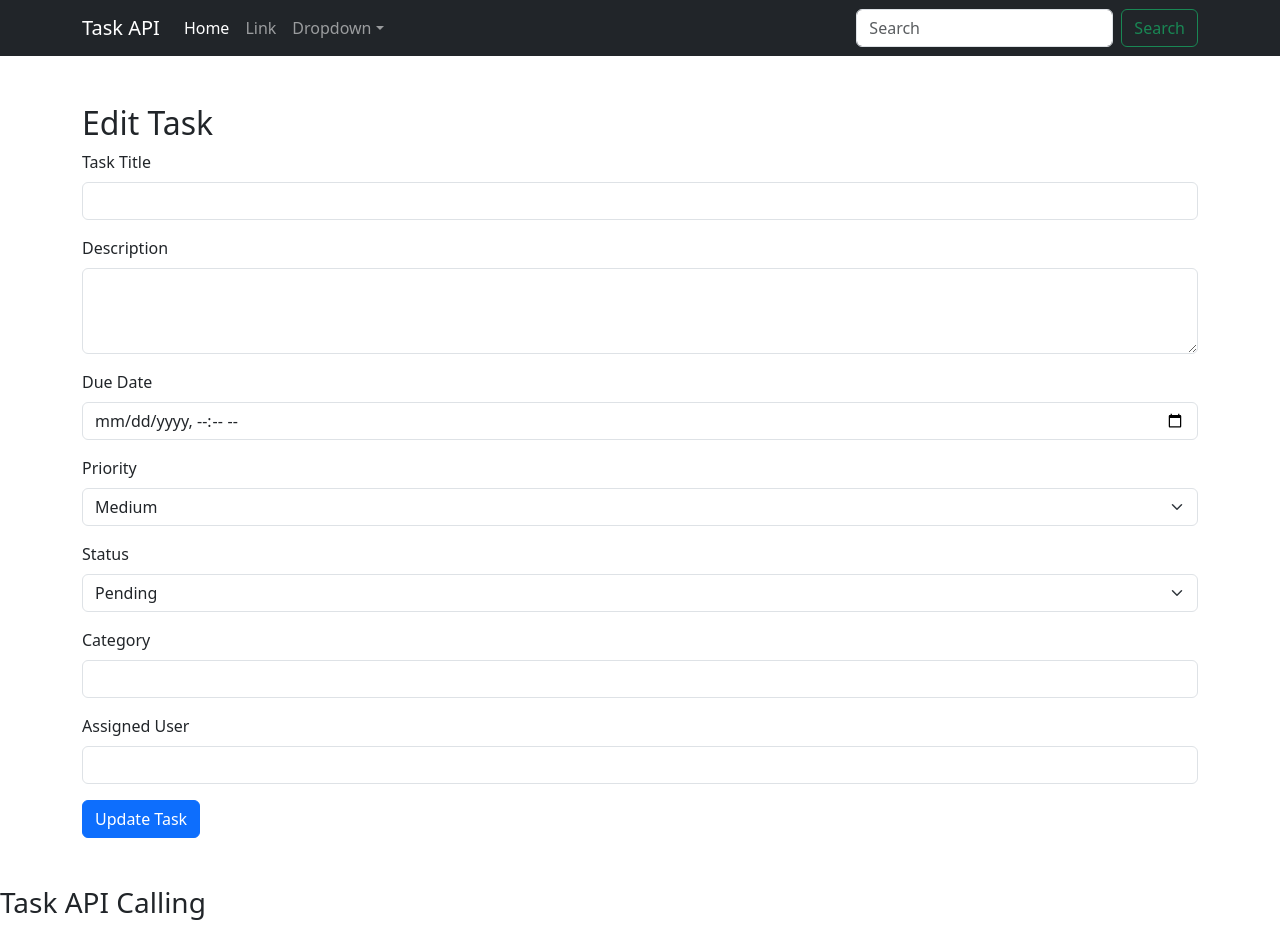
After one commit to farad-alam/Django-ToDo-REST-API, a Django app: page /task/update-task-view/1/ in a window 1280 px wide. The commit adds this page. Run offline with Django 5.2, Linux system fonts and the light colour scheme.

Commit message:
Update task via API implemented Succesfully

```diff
--- a/app/urls.py
+++ b/app/urls.py
@@ -6,6 +6,7 @@
     delete_task,
     task_list_view,
     create_task_view,
+    update_task_view
     )
 
 urlpatterns = [
@@ -18,5 +19,6 @@
 
     # template url
     path('task-list-view/', task_list_view, name='task-list-view'),
-    path('create-task-view/', create_task_view, name='create-task-view')
+    path('create-task-view/', create_task_view, name='create-task-view'),
+    path('update-task-view/<int:pk>/', update_task_view, name='update-task-view'),
 ]
--- a/app/views.py
+++ b/app/views.py
@@ -65,3 +65,7 @@
 def create_task_view(request):
 
     return render(request, 'create_task.html')
+
+def update_task_view(request, pk):
+
+    return render(request, 'edit_task.html', {'task_id': pk})
--- /dev/null
+++ b/templates/edit_task.html
@@ -0,0 +1,120 @@
+{% extends "base.html" %}
+
+{% block content-body %}
+<div class="container my-5">
+    <h2>Edit Task</h2>
+    <form id="edit-task-form">
+        <div class="mb-3">
+            <label for="title" class="form-label">Task Title</label>
+            <input type="text" class="form-control" id="title" name="title" required />
+        </div>
+
+        <div class="mb-3">
+            <label for="description" class="form-label">Description</label>
+            <textarea class="form-control" id="description" name="description" rows="3"></textarea>
+        </div>
+
+        <div class="mb-3">
+            <label for="due_date" class="form-label">Due Date</label>
+            <input type="datetime-local" class="form-control" id="due_date" required name="due_date" />
+        </div>
+
+        <div class="mb-3">
+            <label for="priority" class="form-label">Priority</label>
+            <select class="form-select" id="priority" name="priority" required>
+                <option value="H">High</option>
+                <option value="M" selected>Medium</option>
+                <option value="L">Low</option>
+            </select>
+        </div>
+
+        <div class="mb-3">
+            <label for="status" class="form-label">Status</label>
+            <select class="form-select" id="status" name="status" required>
+                <option value="P" selected>Pending</option>
+                <option value="I">In Progress</option>
+                <option value="C">Completed</option>
+            </select>
+        </div>
+
+        <div class="mb-3">
+            <label for="category" class="form-label">Category</label>
+            <input type="text" class="form-control" id="category" name="category" />
+        </div>
+
+        <div class="mb-3">
+            <label for="assigned_user" class="form-label">Assigned User</label>
+            <input type="text" class="form-control" id="assigned_user" required name="assigned_user" required />
+        </div>
+        <button type="submit" class="btn btn-primary">Update Task</button>
+    </form>
+</div>
+
+<script>
+    const taskId = "{{ task_id }}";
+
+    // Fetch task details and prefill the form
+    fetch(`/task/update-task/${taskId}/`)
+        .then(response => response.json())
+        .then(task => {
+                    document.getElementById('title').value = task.title
+                    document.getElementById('description').value = task.description
+                    document.getElementById('due_date').value = new Date(task.due_date).toISOString().slice(0, 16);
+                    document.getElementById('priority').value = task.priority
+                    document.getElementById('status').value = task.status
+                    document.getElementById('category').value = task.category
+                    document.getElementById('assigned_user').value = task.assigned_user
+        })
+        .catch(error => console.error('Error fetching task:', error));
+
+    // Handle form submission for updating the task
+    const form = document.getElementById('edit-task-form');
+    form.addEventListener('submit', (event) => {
+        event.preventDefault();
+
+            const title = document.getElementById('title').value;
+            const description = document.getElementById('description').value;
+            const due_date = document.getElementById('due_date').value;
+            const priority = document.getElementById('priority').value;
+            const status = document.getElementById('status').value;
+            const category = document.getElementById('category').value;
+            const assigned_user = document.getElementById('assigned_user').value;
+
+        const updatedTask = {
+            'title': title,
+            'description': description,
+            'due_date': due_date,
+            'priority': priority,
+            'status': status,
+            'category': category,
+            'assigned_user': assigned_user
+        };
+
+        const csrftoken = document.querySelector('meta[name="csrf-token"]').getAttribute('content');
+
+       fetch(`/task/update-task/${taskId}/`, {
+            method: 'PUT',
+            headers: {
+                'Content-Type': 'application/json',
+                'X-CSRFToken': csrftoken
+            },
+            body: JSON.stringify(updatedTask)
+        })
+            .then(response => {
+                if (response.ok) {
+                    return response.json();
+                }
+                throw new Error('Something went wrong');
+            })
+            .then(data => {
+                alert('Task updated successfully!');
+                window.location.href = '{% url "task-list-view" %}';
+            })
+            .catch(error => {
+                console.error('Error updating task:', error);
+                alert('Failed to update task. Please try again.');
+            });
+
+    });
+</script>
+{% endblock %}
--- a/templates/task_list.html
+++ b/templates/task_list.html
@@ -44,7 +44,10 @@
                                 <td>${task.title}</td>
                                 <td>${task.description}</td>
                                 <td>${new Date(task.due_date).toLocaleDateString()}</td>
-                                <td><p class="btn btn-danger delete-task-btn" data-task-id="${task.id}">Delete</p> </td>
+                                <td>
+                                    <a class="btn btn-warning" href="/task/update-task-view/${task.id}/">Edit</a>
+                                    <p class="btn btn-danger delete-task-btn" data-task-id="${task.id}">Delete</p>
+                                </td>
                             </tr>
                         `;
                     console.log(`inert task id ${task.id}`)
```
